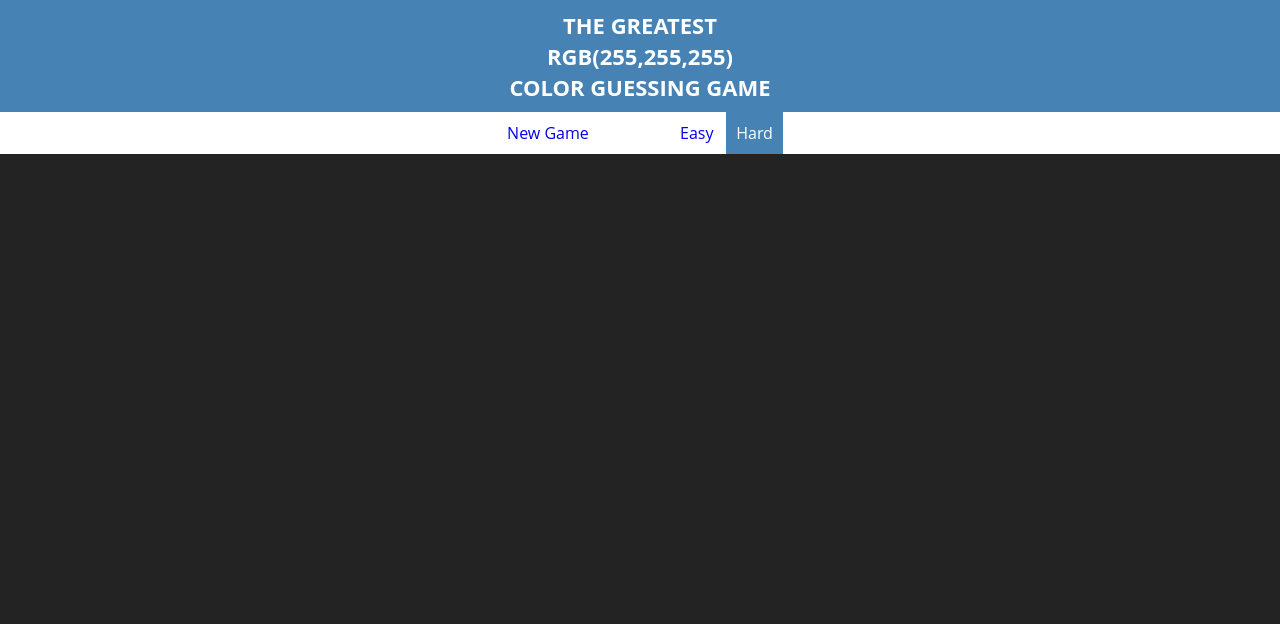
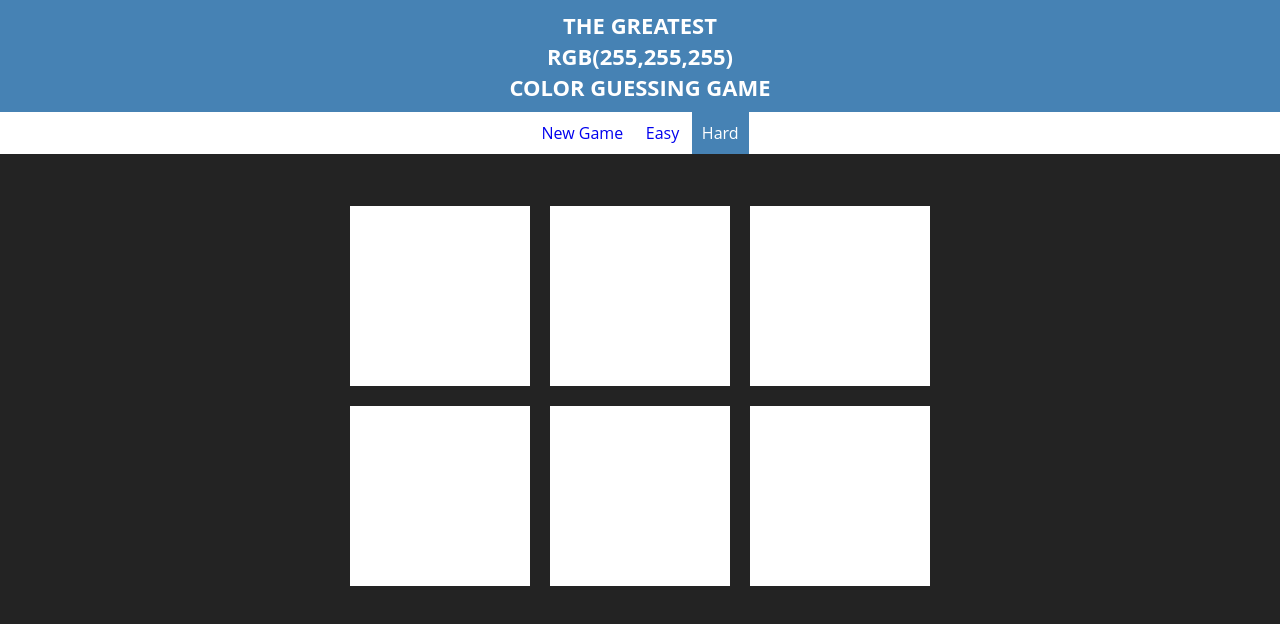
Before and after one commit to JayBee007/bootcamp, a plain HTML site: page guess_color_game/index.html in a window 1280 px wide. Drawn offline with Linux system fonts and the light colour scheme.

Commit message:
finished interface

```diff
--- a/guess_color_game/app.css
+++ b/guess_color_game/app.css
@@ -14,7 +14,7 @@ body{
 }
 
 .container{
-	min-width: 300px;
+	max-width: 600px;
 	margin:0 auto;
 }
 
@@ -58,3 +58,18 @@ ul.nav a {
 .result-show{
 	opacity: 1;
 }
+
+p{
+	text-align: center;
+	margin-top: 10px;
+	margin-bottom: 10px;
+	font-size: 1.6rem;
+}
+
+.square{
+	width:30%;
+	background-color: white;
+	padding-bottom: 30%;
+	float:left;
+	margin:1.66%;
+}
--- a/guess_color_game/index.html
+++ b/guess_color_game/index.html
@@ -10,20 +10,29 @@
 
 	</head>
 	<body>
-
-		<div class="container">
-			<header>
+		<header>
 				<h1>The Greatest<br><span id="displayColor">RGB(255,255,255) </span><br>Color Guessing Game</h1>
 			</header>
 
 			<nav>
 				<ul class="nav">
 					<li id="newGame"><a href="#">New Game</a></li>
-					<li id="result"><a class="result-hide" href="#">Result</a></li>
 					<li id="easyGame"><a href="#">Easy</a></li>
 					<li id="hardGame"><a class="gameMode" href="#">Hard</a></li>
 				</ul>
 			</nav>
+
+			<p id="result" class="result-hide">Result</p>
+
+
+		<div class="container">
+
+				<div class="square"></div>
+				<div class="square"></div>
+				<div class="square"></div>
+				<div class="square"></div>
+				<div class="square"></div>
+				<div class="square"></div>
 
 		</div>
 
```
